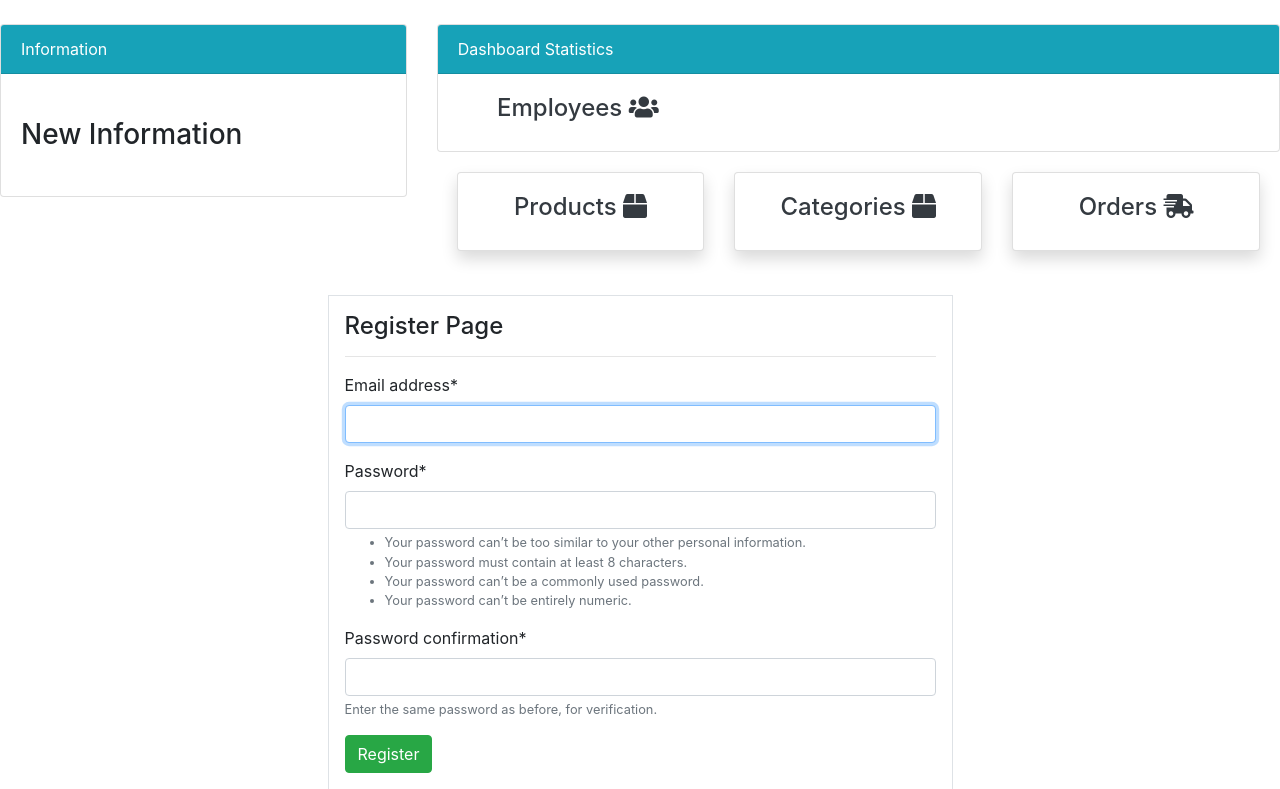
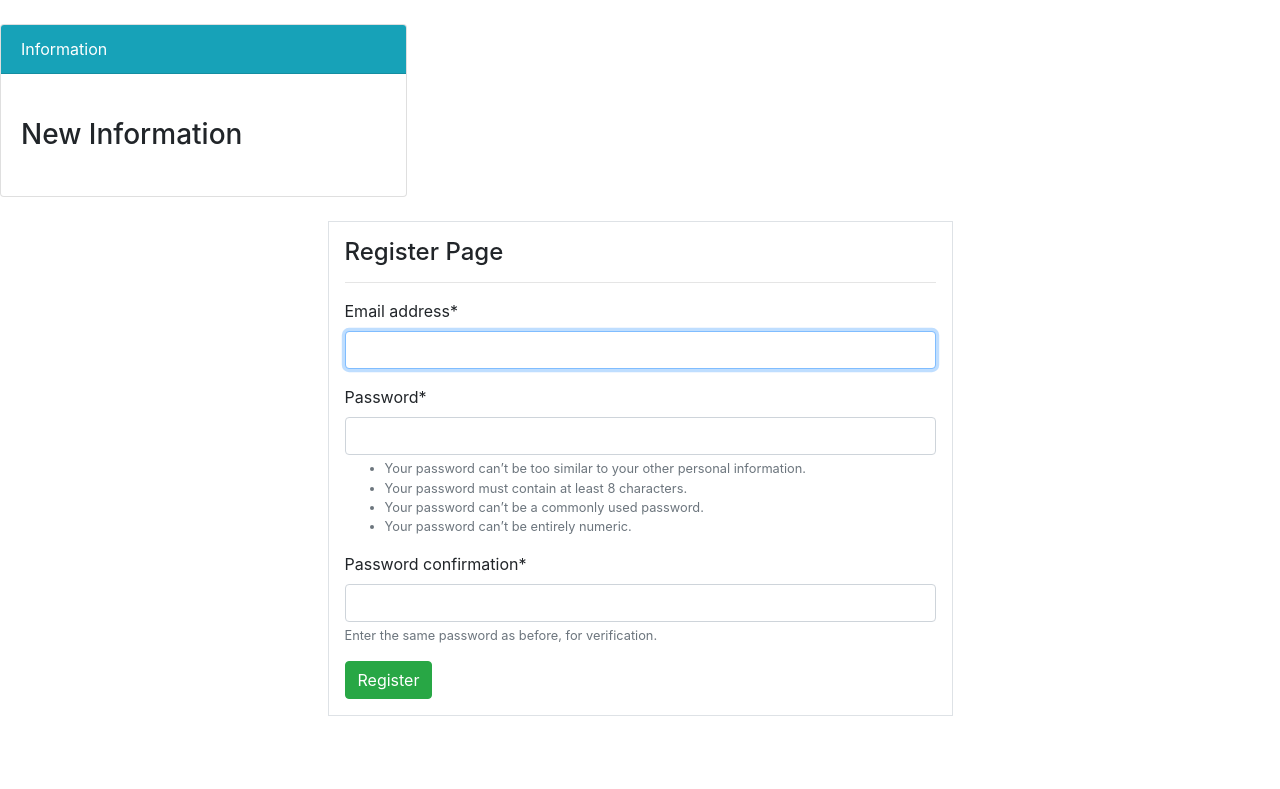
Before and after one commit to FX2One/fxims, a Django app: page /auth/register/ in a window 1280 px wide. Shown: the part 56-845 px from the top of the page. After the commit the page ends 772 px from the top, so only its background shows below. Run offline with Django 4.2, Linux system fonts and the light colour scheme; parts of the project's set-up code (start-up, migrations or seed data) failed here and were passed over; some libraries are stand-ins or nearby versions.

Commit message:
added logout template and guard for topnav only for logged in users

```diff
--- a/fxecommerce/templates/topnav.html
+++ b/fxecommerce/templates/topnav.html
@@ -9,12 +9,14 @@
             </div>
         </div>
     </div>
+    {% if user.is_authenticated %}
     <div class="col-md-8 mt-4">
         <div class="card">
             <div class="card-header bg-info text-white">
                 Dashboard Statistics
             </div>
-            <div class="col-md-4">
+            <div class="card-body">
+                <div class="col-md-3">
                     <a class="text-decoration-none text-dark" href="{% url 'inventory:employee' %}"
                     <div class="card my-card shadow">
                         <div class="card-body text-center">
@@ -24,9 +26,8 @@
                     </div>
                     </a>
                 </div>
-            <div class="card-body">
                 <div class="row">
-                    <div class="col-md-4">
+                    <div class="col-md-3">
                         <a class="text-decoration-none text-dark" href="{% url 'inventory:product_list' %}">
                             <div class="card my-card shadow">
                                 <div class="card-body text-center">
@@ -36,7 +37,7 @@
                             </div>
                         </a>
                     </div>
-                    <div class="col-md-4">
+                    <div class="col-md-3">
                         <a class="text-decoration-none text-dark" href="{% url 'inventory:category' %}">
                             <div class="card my-card shadow">
                                 <div class="card-body text-center">
@@ -46,7 +47,7 @@
                             </div>
                         </a>
                     </div>
-                    <div class="col-md-4">
+                    <div class="col-md-3">
                         <a class="text-decoration-none text-dark" href="{% url 'inventory:order' %}">
                             <div class="card my-card shadow">
                                 <div class="card-body text-center">
@@ -60,4 +61,5 @@
             </div>
         </div>
     </div>
+    {% endif %}
 </div>
```
Also changed, not shown: fxecommerce/templates/users/logout.html (added, +13 -0 lines). Lines whose indentation alone changed are shown as unchanged.
